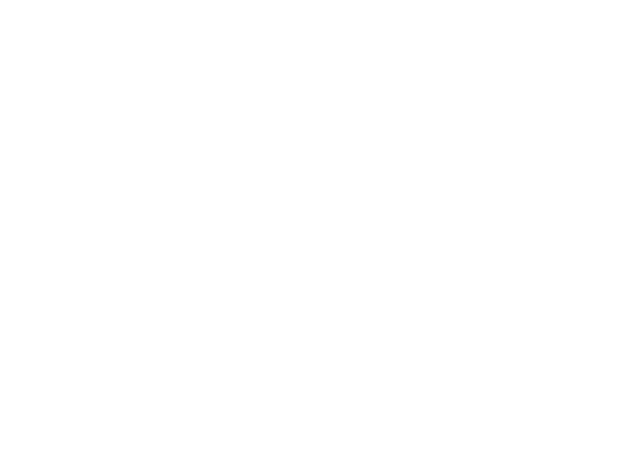
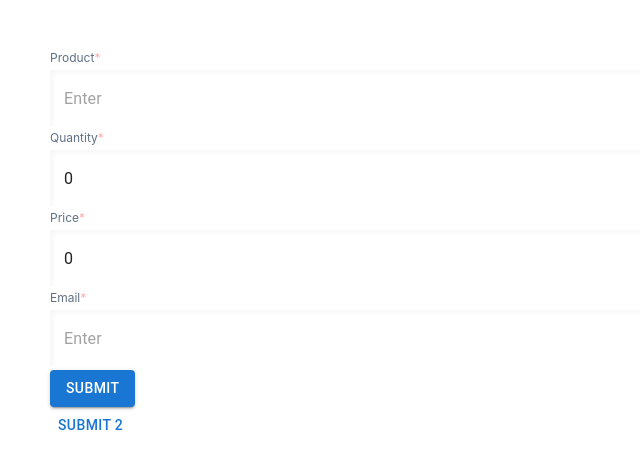
Before and after one commit to ishantsahni/ishant_fe, a React (Create React App) app: page /userShoppingDetails in a window 1280 px wide. Before the commit this address had no page. Shown: the top 468 px of the page, without its empty margins (0-640 px from the left). Built offline with nearby package versions, Linux system fonts and the light colour scheme; no server answers.

Commit message:
user shopping details added

```diff
--- a/src/App.js
+++ b/src/App.js
@@ -8,6 +8,7 @@ import HomePage from "./pages/HomePage";
 import AddProductPage from "./pages/AddProductPage";
 import RoughPage from "./pages/RoughPage";
 import UsersPage from "./pages/UsersPage";
+import UserShoppingDetails from "./pages/UserShoppingDetails";
 
 function App() {
 
@@ -38,6 +39,7 @@ function App() {
         <Route exact path="/" element={<HomePage />} />
         <Route path="/addProduct" element={<AddProductPage />} />
         <Route path="/usersPage" element={<UsersPage />} />
+        <Route path="/userShoppingDetails" element={<UserShoppingDetails />} />
         <Route path="/rough" element={<RoughPage />} />
       </Routes>
     </Router >
--- a/src/UserShoppingDetails/index.js
+++ b/src/pages/UserShoppingDetails/index.js
@@ -6,7 +6,7 @@ import axios from "axios";
 import { useEffect } from "react";
 import API_URLS from "../../config/API_URLS";
 
-function UserDetailsPage() {
+function UserShoppingDetails() {
 
     const postUserData = async (values) => {
         try {
@@ -109,4 +109,4 @@ function UserDetailsPage() {
     )
 }
 
-export default UserDetailsPage;
+export default UserShoppingDetails;
```
